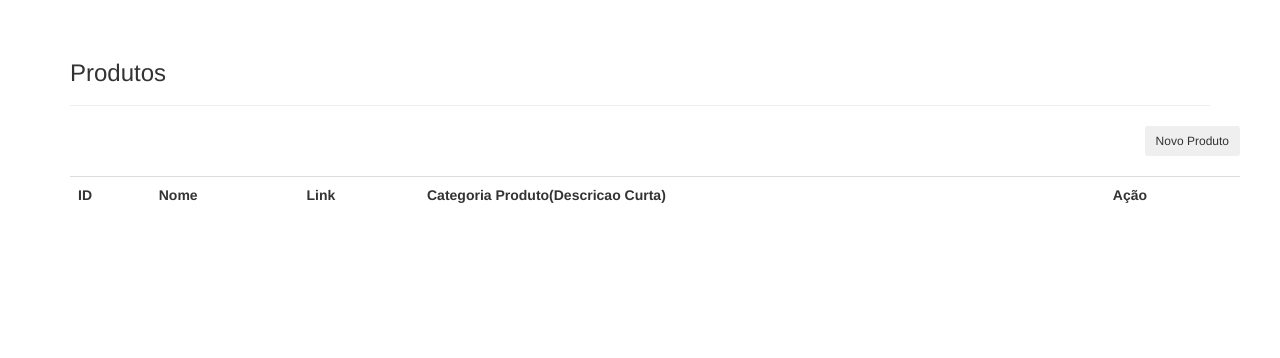
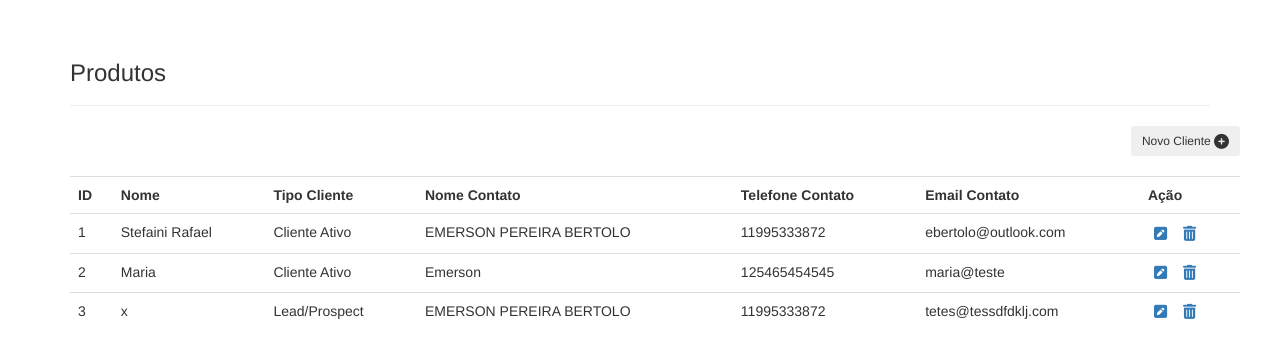
Before and after one commit to ebertolo/evnd, a Flask app: page /products in a window 1280 px wide. Shown: the part 52-410 px from the top of the page. Run offline with Flask 2, Linux system fonts and the light colour scheme; data comes from the database, SQL or seed files in the repository; both versions use the stored data as it was after the commit; data that the repository does not hold is empty; some libraries are stand-ins or nearby versions.

Commit message:
Fix Pages

```diff
--- a/app.py
+++ b/app.py
@@ -175,8 +175,8 @@ def customers_delete(id):
 ################################# Rotas Produtos #################################
 @app.route("/products")
 def products_index():
-    product_set = Product.query.all()
-    return render_template("pages/products.html", page="Produtos", products = product_set)
+    product_set = Customer.query.all()
+    return render_template("pages/products.html", page="Produtos", customers = product_set)
 
 #Insert
 @app.route('/products/insert', methods = ['POST'])
@@ -202,7 +202,7 @@ def products_insert():
 def products_update():
 
     if request.method == 'POST':
-        my_data = Customer.query.get(request.form.get('id'))
+        my_data = Product.query.get(request.form.get('id'))
         my_data.name = request.form['name']
         my_data.info = request.form['info']
         my_data.html_link = request.form['html_link']
--- a/templates/pages/customers.html
+++ b/templates/pages/customers.html
@@ -11,8 +11,7 @@
 
     <div class="row">
         <div class="text-right">
-            <button type="button"  class="btn btn-dark btn-sm"
-            data-toggle="modal" data-toggle="tooltip" title="Cadastrar novo cliente." data-target="#mymodal"> Novo Cliente <i class="fas fa-plus-circle fa-lg"></i></button>
+            <button type="button"  class="btn btn-dark btn-sm" data-toggle="modal" data-toggle="tooltip" title="Cadastrar novo cliente." data-target="#mymodal"> Novo Cliente <i class="fas fa-plus-circle fa-lg"></i></button>
             </br>
             </br>
         </div>
--- a/templates/pages/products.html
+++ b/templates/pages/products.html
@@ -11,10 +11,11 @@
 
     <div class="row">
         <div class="text-right">
-            <button type="button" class="btn btn-dark btn-sm" data-toggle="modal" data-target="#mymodal"> Novo Produto <i class="fas fa-plus-circle fa-lg"></i></button>
+            <button type="button"  class="btn btn-dark btn-sm" data-toggle="modal" data-toggle="tooltip" title="Cadastrar novo cliente." data-target="#mymodal"> Novo Cliente <i class="fas fa-plus-circle fa-lg"></i></button>
             </br>
             </br>
         </div>
+
 
         <div class="col md-12">
             <div class="p-1">
@@ -22,60 +23,88 @@
                     <tr>
                         <th>ID</th>
                         <th>Nome</th>
-                        <th>Link</th>
-                        <th>Categoria Produto(Descricao Curta)</th>
+                        <th>Tipo Cliente</th>
+                        <th>Nome Contato</th>
+                        <th>Telefone Contato</th>
+                        <th>Email Contato</th>
                         <th>Ação</th>
                     </tr>
 
-                    {% for row in products %}
+                   {% for row in customers %}
                     <tr>
                         <td>{{row.id}}</td>
                         <td>{{row.name}}</td>
-                        <td>{{row.html_link}}</td>
-                        <td>{{row.product_group_name_short}}</td>
+
+                        {% if row.customer_type_id == 1 %}
+                            <td>Lead/Prospect</td>
+                        {% elif row.customer_type_id == 2 %}
+                            <td>Cliente Ativo</td>
+                        {% elif row.customer_type_id == 3 %}
+                            <td>Cliente VIP</td>
+                        {% else %}
+                            <td> -- </td>
+                        {% endif %}
+
+                        <td>{{row.contact_name}}</td>
+                        <td>{{row.contact_phone}}</td>
+                        <td>{{row.contact_email}}</td>
                         <td>
-                            <a href="products/update/{{row.id}}" class="btn btn-dark btn-xs" data-toggle="modal" data-target="#modaledit{{row.id}}"><i class="fas fa-pen-square fa-lg"></i></a>
-                            <a href="products/delete/{{row.id}}" class="btn btn-dark btn-xs" onclick="return confirm('Tem certeza que deseja excluir?')"><i class="fas fa-trash-alt fa-lg"></i></a>
+                            <a href="customers/update/{{row.id}}" class="btn btn-dark btn-xs" data-toggle="modal" data-target="#modaledit{{row.id}}"><i class="fas fa-pen-square fa-lg"></i></a>
+                            <a href="customers/delete/{{row.id}}" class="btn btn-dark btn-xs" onclick="return confirm('Tem certeza que deseja excluir?')"><i class="fas fa-trash-alt fa-lg"></i></a>
                         </td>
                     </tr>
 
-                    <!-- Modal Editar produto-->
+
+                <!-- Modal Editar Cliente-->
                 <div id="modaledit{{row.id}}" class="modal fade" role="dialog">
                     <div class="modal-dialog">
 
                         <div class="modal-content">
                             <div class="modal-header">
-                                    <h4 class="modal-title">Atualizar Produto</h4>
+                                <h4 class="modal-title">Atualizar Cliente</h4>
                             </div>
 
                             <div class="modal-body">
 
-                                    <form action="{{url_for('products_update')}}" method="POST">
+                                <form action="{{url_for('customers_update')}}" method="POST">
 
                                     <div class="form-group">
-                                            <label>Nome:</label>
+                                        <label>Nome Empresa Cliente:</label>
                                         <input type="hidden"  name="id" value="{{row.id}}">
                                         <input type="text" class="form-control" name="name" value="{{row.name}}">
                                     </div>
 
                                     <div class="form-group">
-                                            <label>Link Produto:</label>
-                                            <input type="text" class="form-control" name="html_link" value="{{row.html_link}}">
+                                        <label>CNPJ:</label>
+                                        <input type="text" class="form-control" name="tax_id" value="{{row.tax_id}}">
                                     </div>
 
                                     <div class="form-group">
-                                            <label>Categoria Produto(Descricao Curta):</label>
-                                            <input type="text" class="form-control" name="product_group_name_short" value="{{row.product_group_name_short}}">
+                                        <label>Tipo Cliente:</label>
+                                        <select name="customer_type_id">
+
+                                            {% for item in [[1,"Lead/Prospect"], [2, "Cliente Ativo"], [3, "Cliente Vip"]] %}
+
+                                            <option value="{{item[0]}}" {% if item[0] == row.customer_type_id %} selected {% endif %}>{{item[1]}}</option>
+
+                                            {% endfor %}
+
+                                        </select>
                                     </div>
 
                                     <div class="form-group">
-                                            <label>Categoria Produto(Descricao Longa):</label>
-                                            <input type="text" class="form-control" name="product_group_name_long" value="{{row.product_group_name_long}}">
+                                        <label>Nome do Contato:</label>
+                                        <input type="text" class="form-control" name="contact_name" value="{{row.contact_name}}">
                                     </div>
 
                                     <div class="form-group">
-                                            <label>Descrição Produto:</label>
-                                            <textarea " class="form-control" name="info" rows="3">{{row.info}}</textarea>
+                                        <label>Telefone do Contato:</label>
+                                        <input type="text" class="form-control" name="contact_phone" value="{{row.contact_phone}}">
+                                    </div>
+
+                                    <div class="form-group">
+                                        <label>Email do Contato:</label>
+                                        <input type="email" class="form-control" name="contact_email" value="{{row.contact_email}}">
                                     </div>
 
                                     <div class="form-group">
@@ -95,39 +124,52 @@
                 </table>
             </div>
 
-            <!-- Modal Novo produto-->
+            <!-- Modal Novo Cliente-->
             <div id="mymodal" class="modal fade" role="dialog">
                 <div class="modal-dialog">
                     <div class="modal-content">
                         <div class="modal-header">
-                            <h4 class="modal-title">Novo Produto</h4>
+                            <h4 class="modal-title">Novo Cliente</h4>
                         </div>
 
                         <div class="modal-body">
-                            <form action="{{url_for('products_insert')}}" method="POST">
+                            <form action="{{url_for('customers_insert')}}" method="POST">
                                 <div class="form-group">
-                                    <label>Nome:</label>
+                                    <label>Nome Empresa Cliente:</label>
                                     <input type="text" class="form-control" name="name" required="1">
                                 </div>
 
                                 <div class="form-group">
-                                    <label>Link Produto:</label>
-                                    <input type="text" class="form-control" name="html_link" required="1">
+                                    <label>CNPJ:</label>
+                                    <input type="text" class="form-control" name="tax_id" >
                                 </div>
 
                                 <div class="form-group">
-                                    <label>Categoria (Descricao Curta):</label>
-                                    <input type="text" class="form-control" name="product_group_name_short" required="1">
+                                    <label>Tipo Cliente:</label>
+                                    <select name="customer_type_id">
+
+                                        {% for item in [[1,"Lead/Prospect"], [2, "Cliente Ativo"], [3, "Cliente Vip"]] %}
+
+                                        <option value="{{item[0]}}">{{item[1]}}</option>
+
+                                        {% endfor %}
+
+                                    </select>
                                 </div>
 
                                 <div class="form-group">
-                                    <label>Categoria (Descricao Longa):</label>
-                                    <input type="text" class="form-control" name="product_group_name_long">
+                                    <label>Nome do Contato:</label>
+                                    <input type="text" class="form-control" name="contact_name" required="1">
                                 </div>
 
                                 <div class="form-group">
-                                    <label>Decrição Produto:</label>
-                                    <textarea rows="3" class="form-control" name="info"><textarea>
+                                    <label>Telefone do Contato:</label>
+                                    <input type="text" class="form-control" name="contact_phone" required="1">
+                                </div>
+
+                                <div class="form-group">
+                                    <label>Email do Contato:</label>
+                                    <input type="email" class="form-control" name="contact_email">
                                 </div>
 
                                 <div class="form-group">
```
Also changed, not shown: templates/pages/products_.html (added, +148 -0 lines), data.sqlite. Lines whose indentation alone changed are shown as unchanged.
